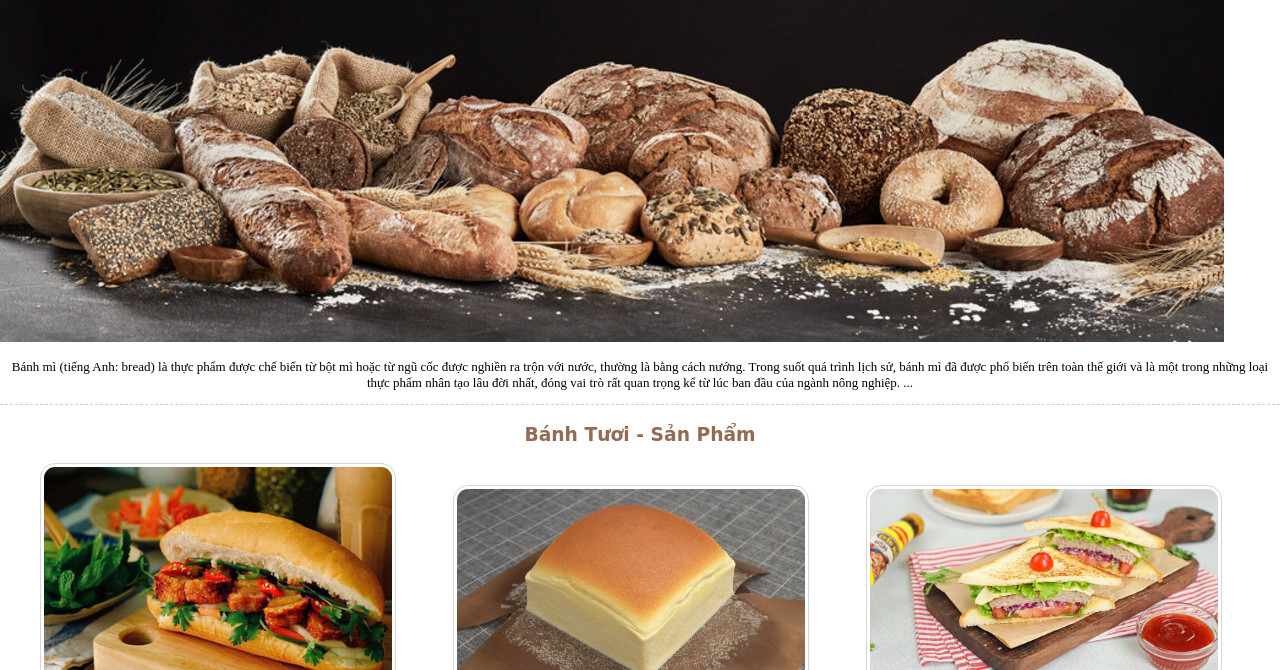
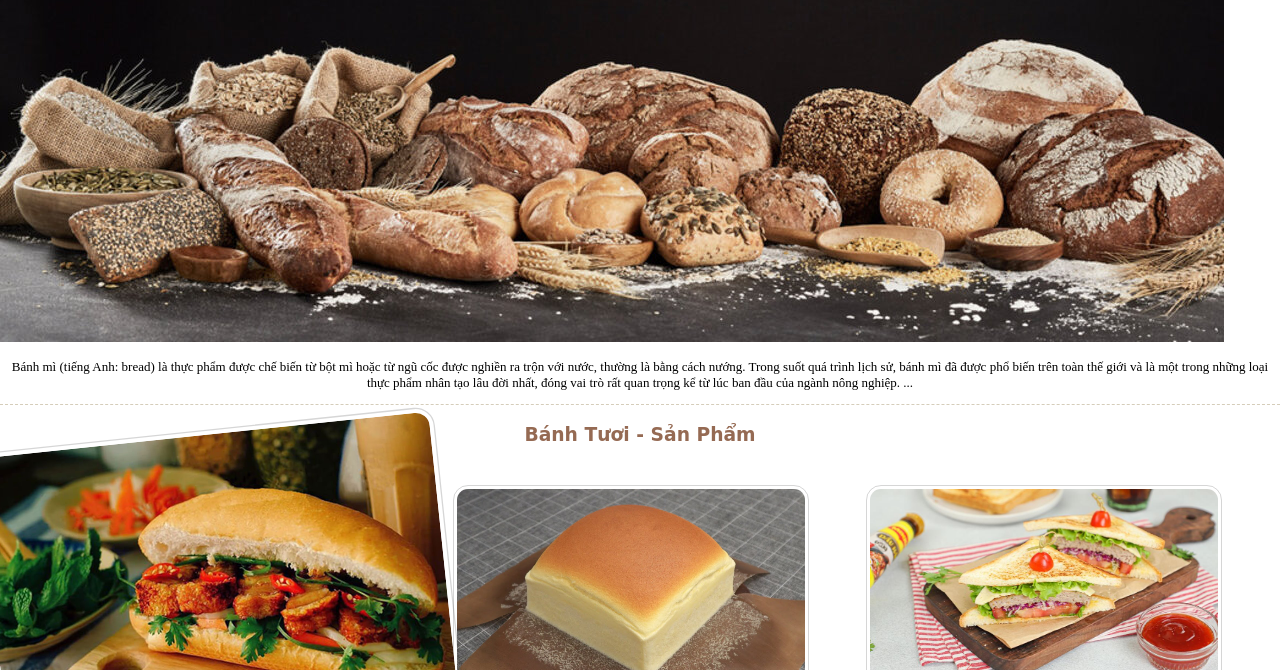
Before and after one commit to phucle963/redme---102, a plain HTML site: page index.html in a window 1280 px wide. In both pictures the pointer is over the picture 217 px from the left and 705 px from the top of the page. Shown: the part 130-800 px from the top of the page. Drawn offline with Linux system fonts and the light colour scheme.

Commit message:
Update style.css
add hover img

```diff
--- a/style.css
+++ b/style.css
@@ -91,3 +91,6 @@ section.banner p {
     text-align: center;
     font-size: 13px;
 }
+main section.cake-new img:hover {
+   transform: rotate(-6deg) scale(1.3);
+}
```
